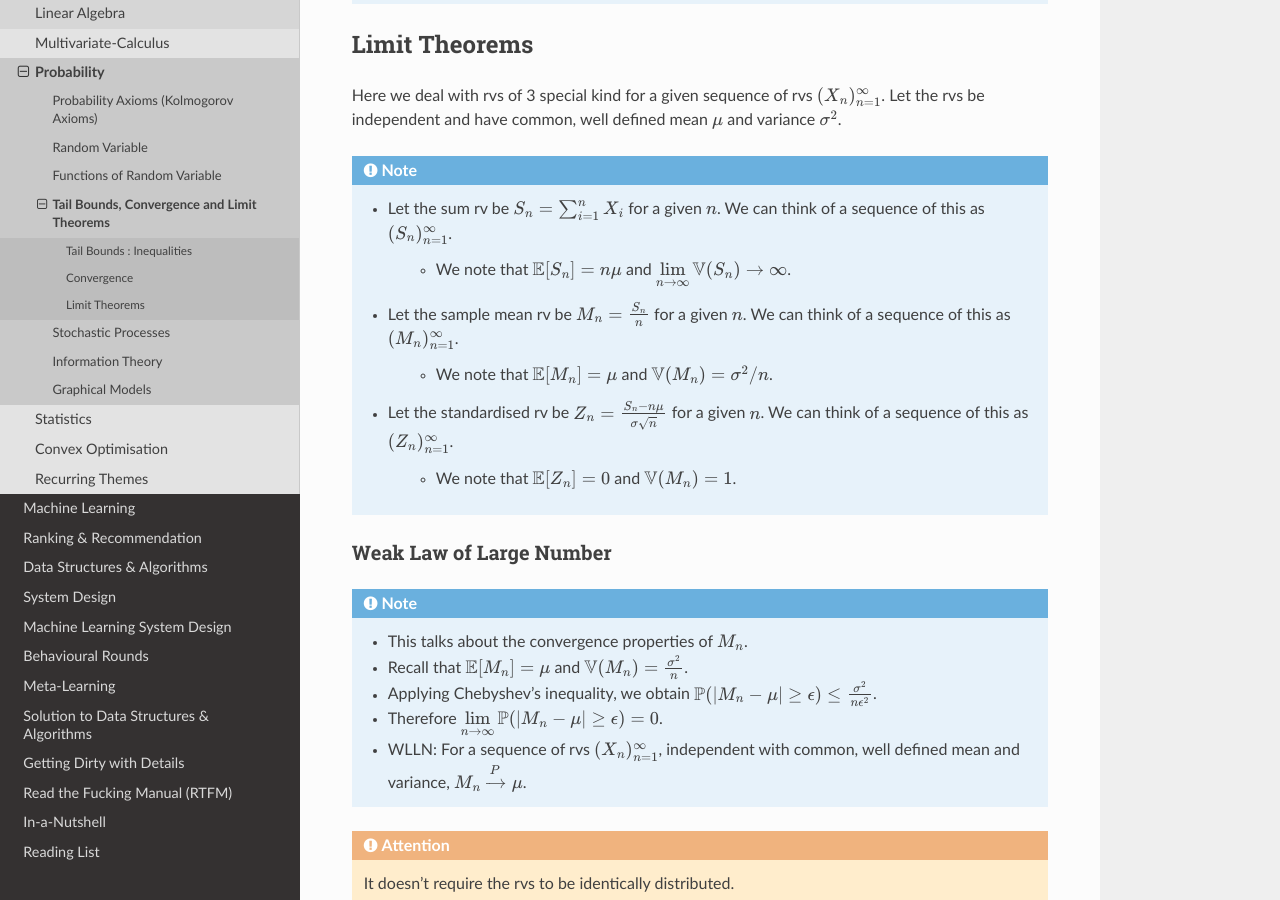
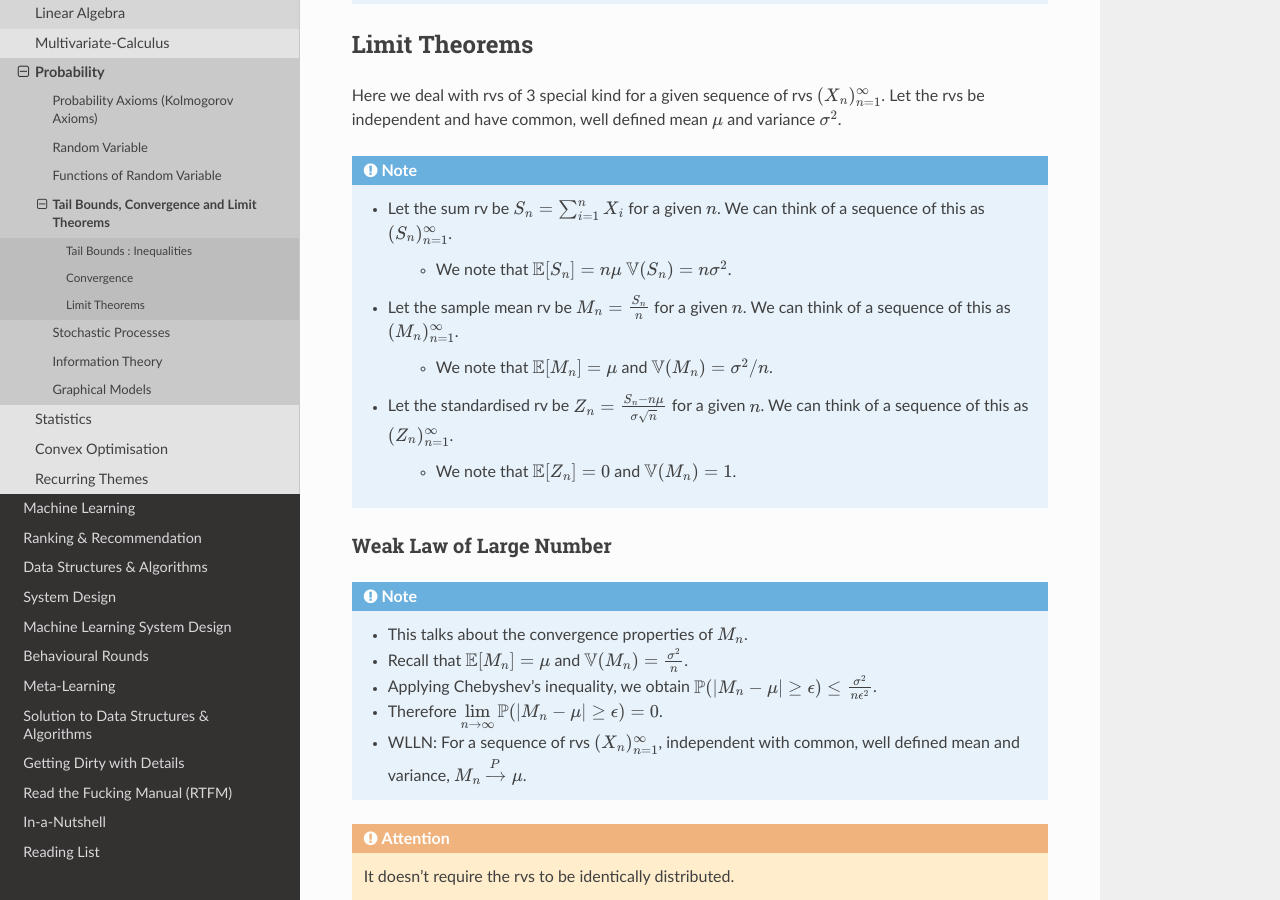
Before and after one commit to uselesstechjunks/leetcode, a Sphinx documentation site: the page built from docs/source/math/prob/ineq.rst, in a window 1280 px wide and 900 px high, scrolled down 3662 px. Built offline with Sphinx 7.4.7 and the Read the Docs theme 2.0.0, drawn with Linux system fonts in a browser that asks for light colours.

Commit message:
Update ineq.rst

```diff
--- a/docs/source/math/prob/ineq.rst
+++ b/docs/source/math/prob/ineq.rst
@@ -119,7 +119,7 @@ Here we deal with rvs of 3 special kind for a given sequence of rvs :math:`(X_n)
 .. note::
 	* Let the sum rv be :math:`S_n=\sum_{i=1}^n X_i` for a given :math:`n`. We can think of a sequence of this as :math:`(S_n)_{n=1}^\infty`.
 
-		* We note that :math:`\mathbb{E}[S_n]=n\mu` and :math:`\lim\limits_{n\to\infty}\mathbb{V}(S_n)\to\infty`.
+		* We note that :math:`\mathbb{E}[S_n]=n\mu` :math:`\mathbb{V}(S_n)=n\sigma^2`.
 	* Let the sample mean rv be :math:`M_n=\frac{S_n}{n}` for a given :math:`n`. We can think of a sequence of this as :math:`(M_n)_{n=1}^\infty`.
 
 		* We note that :math:`\mathbb{E}[M_n]=\mu` and :math:`\mathbb{V}(M_n)=\sigma^2/n`.
```
